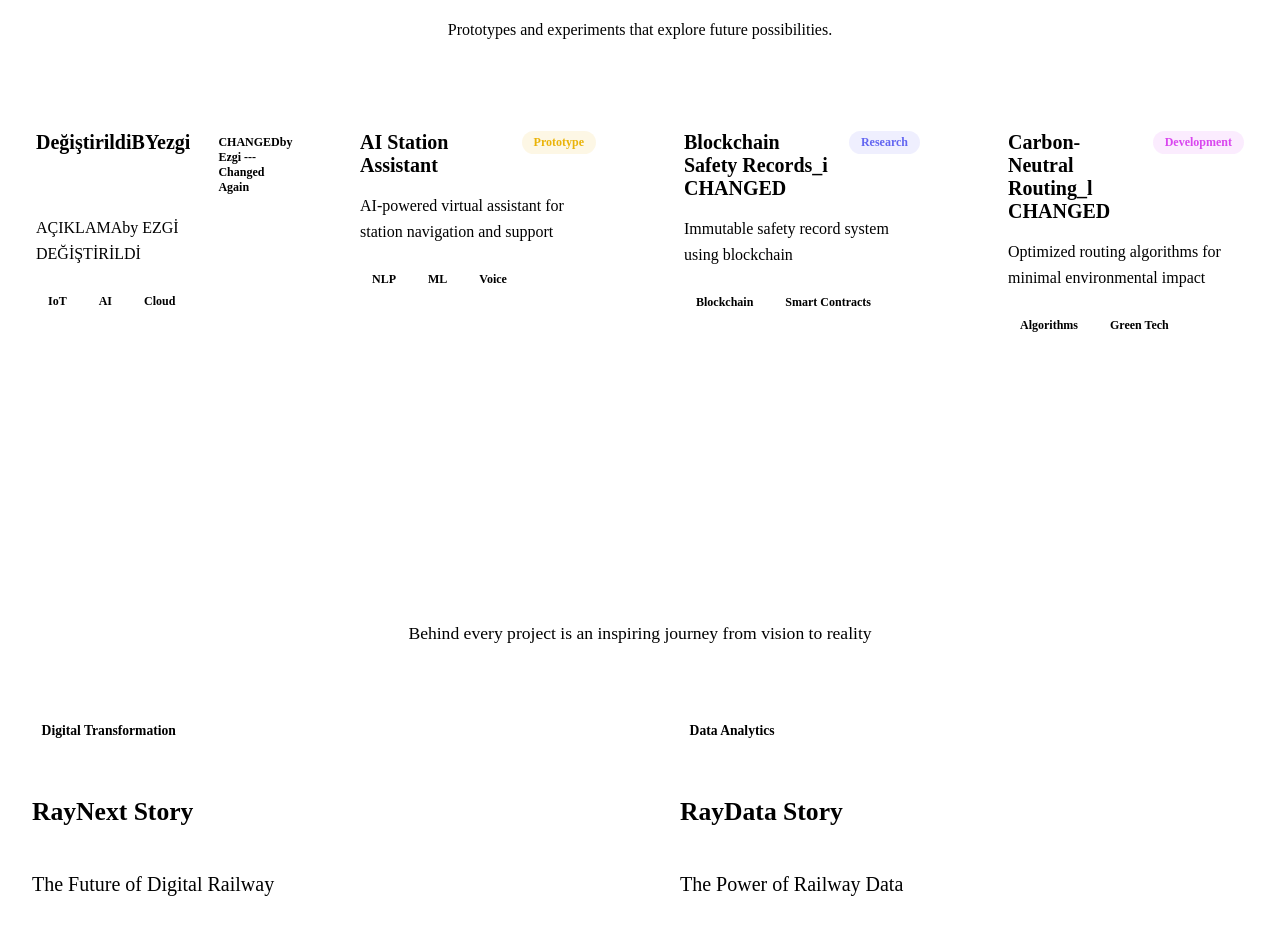
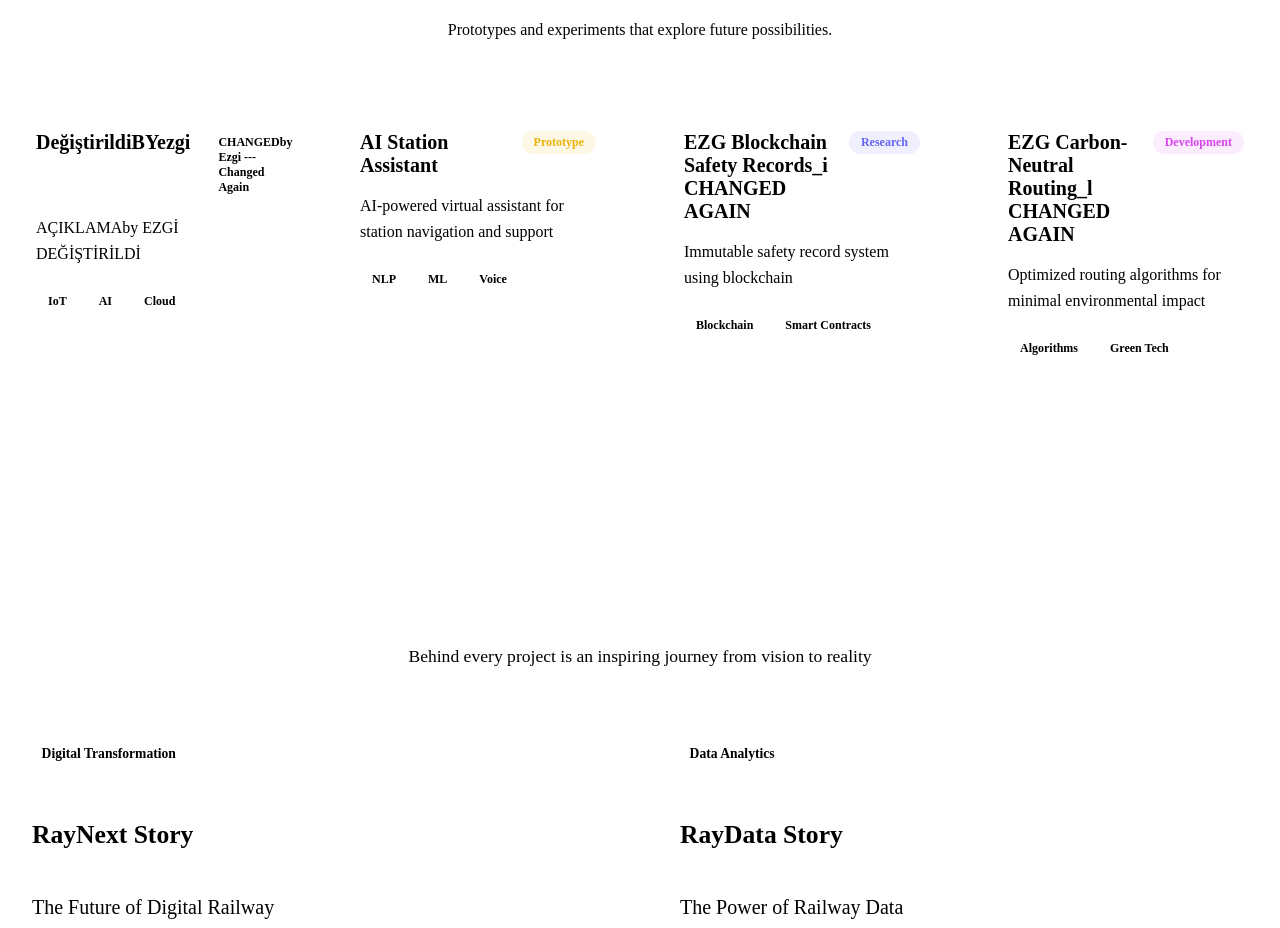
Before and after one commit to ezgihsavran/railDevHub, a React (Vite) app: page / in a window 1280 px wide. Shown: the part 1420-2348 px from the top of the page. Built offline with nearby package versions, Linux system fonts and the light colour scheme; the HTML template or start-up script is replaced by a standard one.

Commit message:
Smart Track Sensors bölümü tekrar3 değiştirildi

```diff
--- a/src/sections/LabShowcase.jsx
+++ b/src/sections/LabShowcase.jsx
@@ -15,13 +15,13 @@ export default function LabShowcase(){
       tech: ['NLP', 'ML', 'Voice']
     },
     {
-      title: 'Blockchain Safety Records_i CHANGED',
+      title: 'EZG Blockchain Safety Records_i CHANGED AGAIN',
       description: 'Immutable safety record system using blockchain',
       status: 'research',
       tech: ['Blockchain', 'Smart Contracts']
     },
     {
-      title: 'Carbon-Neutral Routing_l CHANGED',
+      title: 'EZG Carbon-Neutral Routing_l CHANGED AGAIN',
       description: 'Optimized routing algorithms for minimal environmental impact',
       status: 'development',
       tech: ['Algorithms', 'Green Tech']
```
